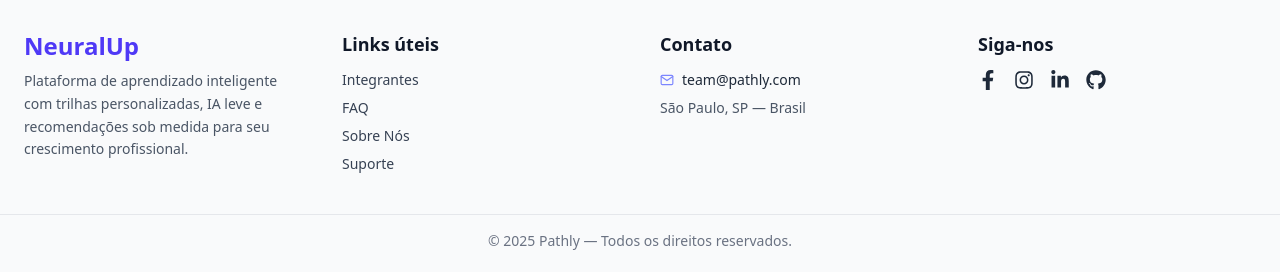
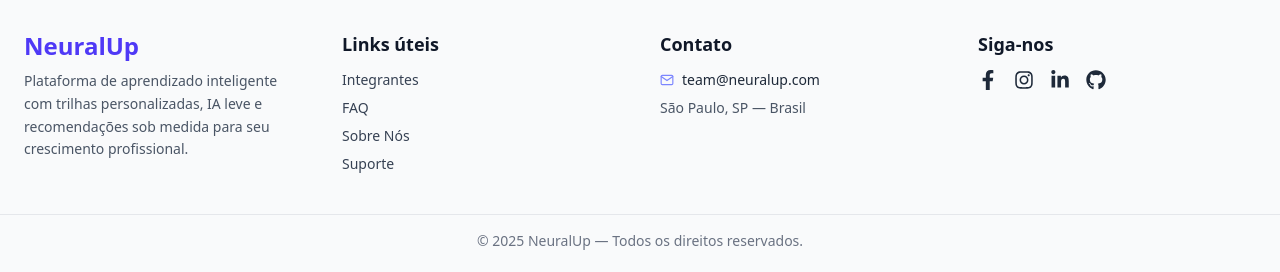
Before and after one commit to Global-Solution-II-2025/Front-end, a React (Vite) app: page / in a window 1280 px wide. Shown: the part 1621-1893 px from the top of the page. Built offline with nearby package versions, Linux system fonts and the light colour scheme; sample sign-in values are in the browser's storage.

Commit message:
fix: update contact email and copyright notice in Footer component to new name

```diff
--- a/src/components/Footer.tsx
+++ b/src/components/Footer.tsx
@@ -81,10 +81,10 @@ export default function Footer() {
             <li className="flex items-center gap-2">
               <FiMail className="text-indigo-400" />
               <a
-                href="mailto:team@pathly.com"
+                href="mailto:team@neuralup.com"
                 className="transition-colors duration-500 hover:text-indigo-400"
               >
-                team@pathly.com
+                team@neuralup.com
               </a>
             </li>
             <li className={`transition-colors duration-500 ${isDark ? "text-gray-400" : "text-gray-600"}`}>
@@ -132,7 +132,7 @@ export default function Footer() {
           isDark ? "text-gray-400 border-t border-gray-800" : "text-gray-500 border-t border-gray-200"
         }`}
       >
-        © {new Date().getFullYear()} Pathly — Todos os direitos reservados.
+        © {new Date().getFullYear()} NeuralUp — Todos os direitos reservados.
       </div>
     </footer>
   );
```
